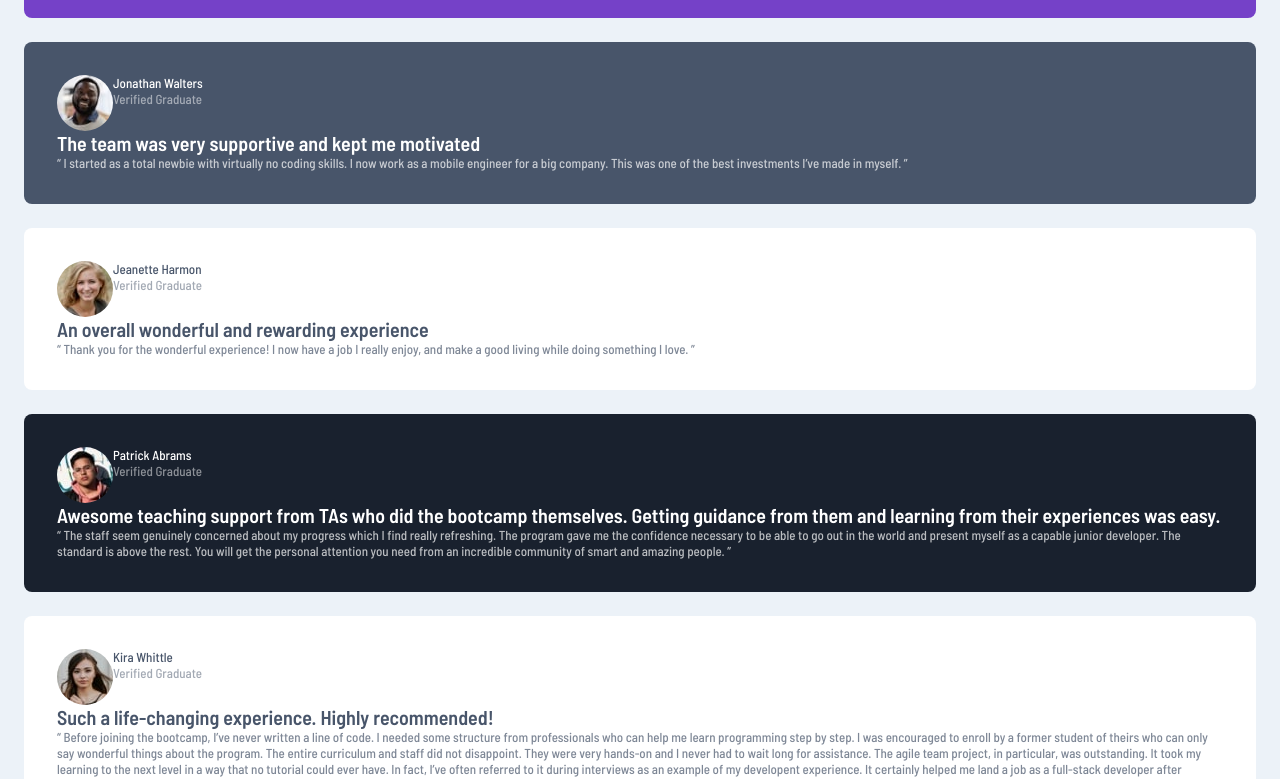
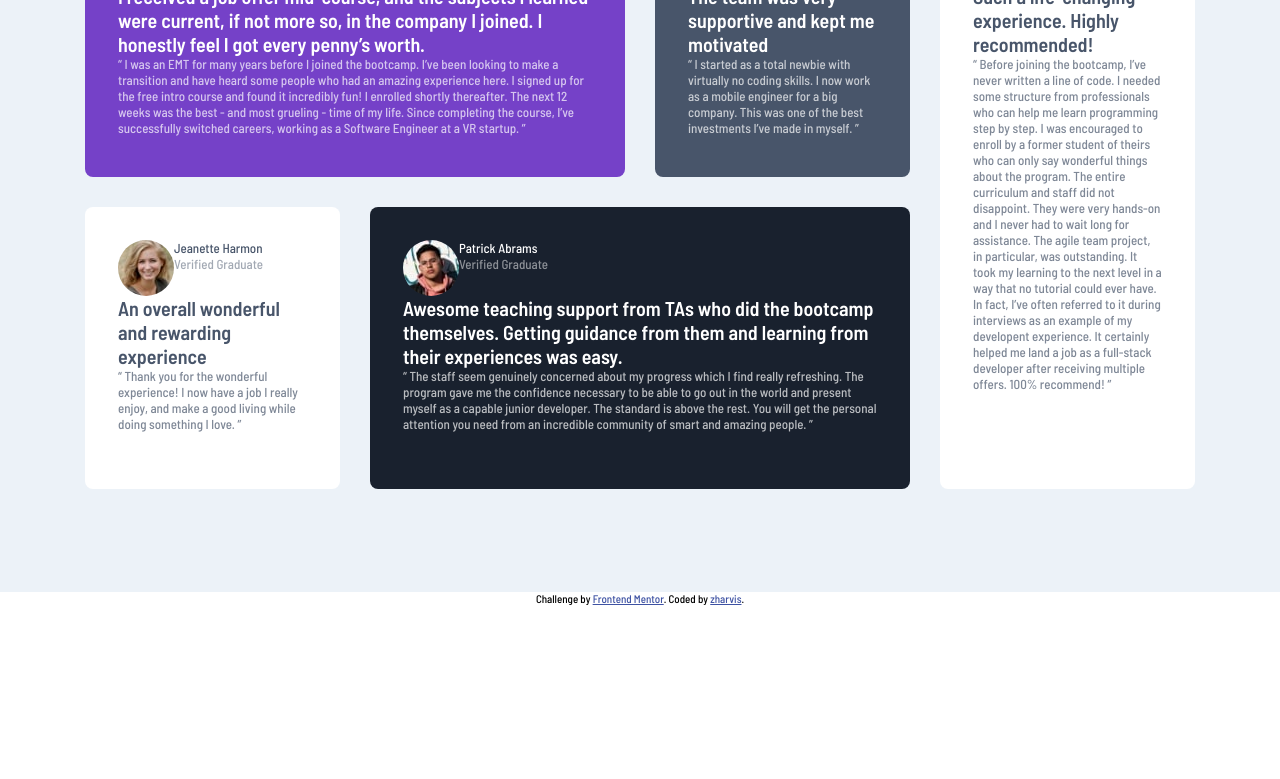
Before and after one commit to Zharvis/fem-testimonials-grid, a website: page index.html in a window 1280 px wide. Shown: the part 208-987 px from the top of the page. After the commit the page ends 813 px from the top, so only its background shows below. Drawn offline with nearby package versions, Linux system fonts and the light colour scheme; files that its build step writes are made by us from their sources.

Commit message:
add desktop grid settings

```diff
--- a/app/scss/_cards.scss
+++ b/app/scss/_cards.scss
@@ -1,6 +1,18 @@
+@use "breakpoints" as *;
+@use "functions" as *;
+
 .cards {
+  grid-row: 2 / 3;
+  grid-column: 2 / 3;
+
   display: grid;
   gap: 24px;
+
+  @include breakpoint("m") {
+    grid-template-rows: 282px 282px;
+    grid-template-columns: 255px 255px 255px 255px;
+    gap: 30px;
+  }
 }
 .card {
   display: flex;
@@ -55,4 +67,25 @@
     background-color: var(--clr-blackblue);
     color: var(--clr-white);
   }
+
+  @include breakpoint("m") {
+    &1 {
+      grid-column: 1 / 3;
+    }
+
+    &2 {
+    }
+
+    &3 {
+    }
+
+    &4 {
+      grid-column: 2 / 4;
+    }
+
+    &5 {
+      grid-row: 1 / 3;
+      grid-column: 4 / 5;
+    }
+  }
 }
--- a/app/scss/_layout.scss
+++ b/app/scss/_layout.scss
@@ -1,5 +1,14 @@
+@use "breakpoints" as *;
+@use "functions";
+
 .content-wrapper {
-  // height: 100vh;
   padding: 24px;
   background-color: var(--clr-lightbluegray);
+
+  @include breakpoint("m") {
+    height: 100vh;
+    display: grid;
+    grid-template-rows: 1fr auto 1fr;
+    grid-template-columns: 1fr auto 1fr;
+  }
 }
```
